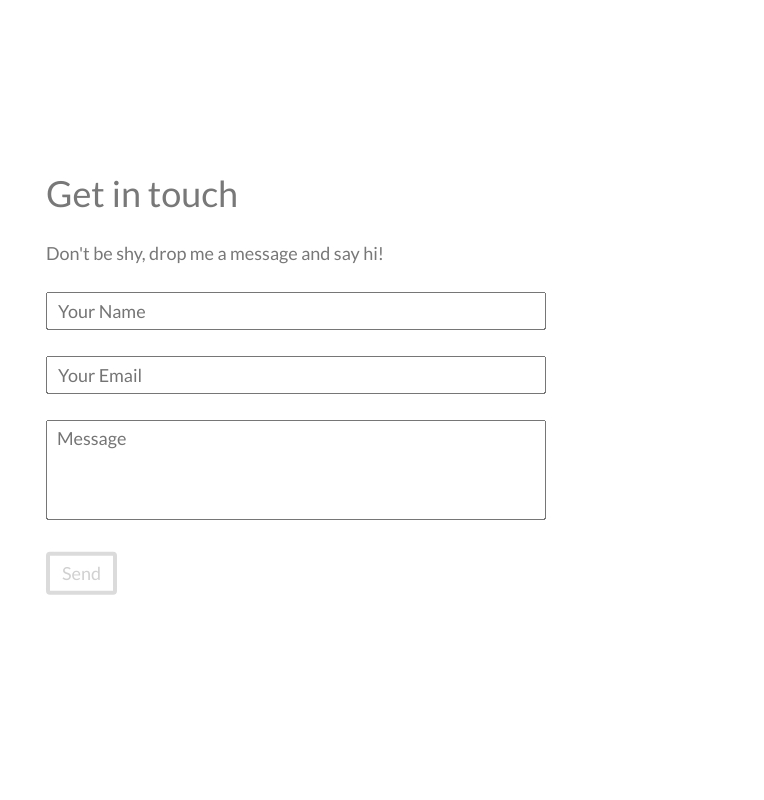
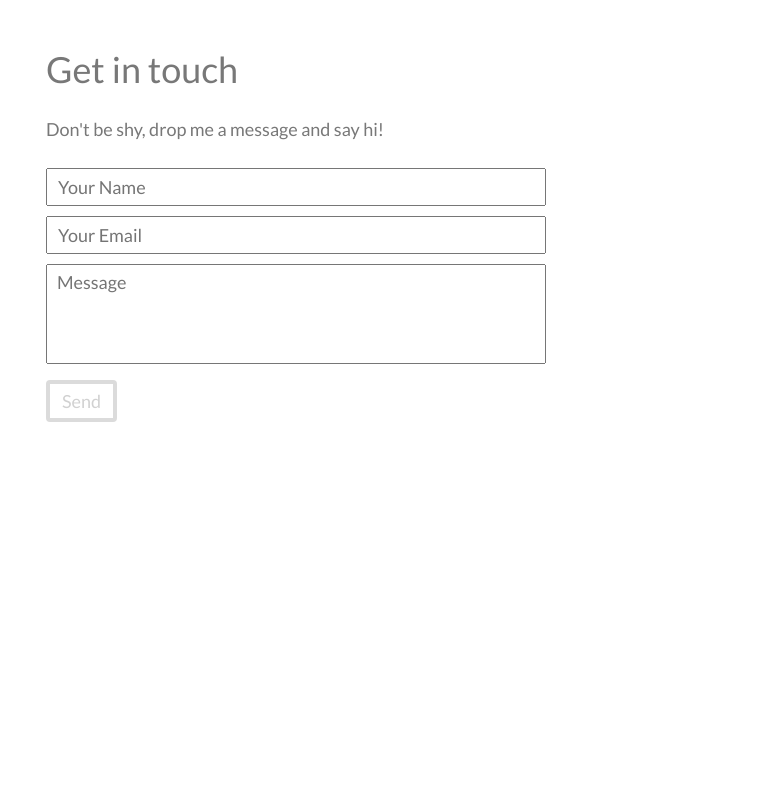
Before and after one commit to IvoLondon/react-portfolio-gatsby, a Gatsby site: page /contact in a window 1280 px wide. Shown: the full height of the page, 516-1280 px from the left. Built offline with nearby package versions, Linux system fonts and the light colour scheme; Gatsby itself is replaced by a stand-in of ours.

Commit message:
Contact page -> content position

```diff
--- a/src/assets/scss/Contact.module.scss
+++ b/src/assets/scss/Contact.module.scss
@@ -4,12 +4,14 @@
 		input {
 			width:100%;
 			padding:4px 10px;
+			margin:0 0 10px;
 		}
 		textarea {
 			width:100%;
 			height:100px;
 			resize: none;
 			padding:4px 10px;
+			margin:0 0 10px;
 		}
 		button {
 			background-color: transparent;
@@ -20,7 +22,5 @@
 @media screen and (min-width: 992px) {
 	.Contact {
 		max-width: 500px;
-		margin-top:50%;
-		transform:translateY(-50%);
 	}
 }
--- a/src/pages/contact.js
+++ b/src/pages/contact.js
@@ -12,18 +12,15 @@ const ContactPage = () => (
       <p>Don't be shy, drop me a message and say hi!</p>
      	<form name="contact" method="post" action="/success" data-netlify="true" data-netlify-honeypot="bot-field">
         <input type="hidden" name="form-name" value="contact" />
-        <p>
+
           <input placeHolder="Your Name" type="text" name="name" />
-        </p>
-        <p>
+
           <input placeHolder="Your Email" type="email" name="email" />
-        </p>
-        <p>
+
           <textarea placeHolder="Message" name="message"></textarea>
-        </p>
-        <p>
+
           <button className="button-one" type="submit">Send</button>
-        </p>
+
       </form>
     </div>
   </Layout>
```
